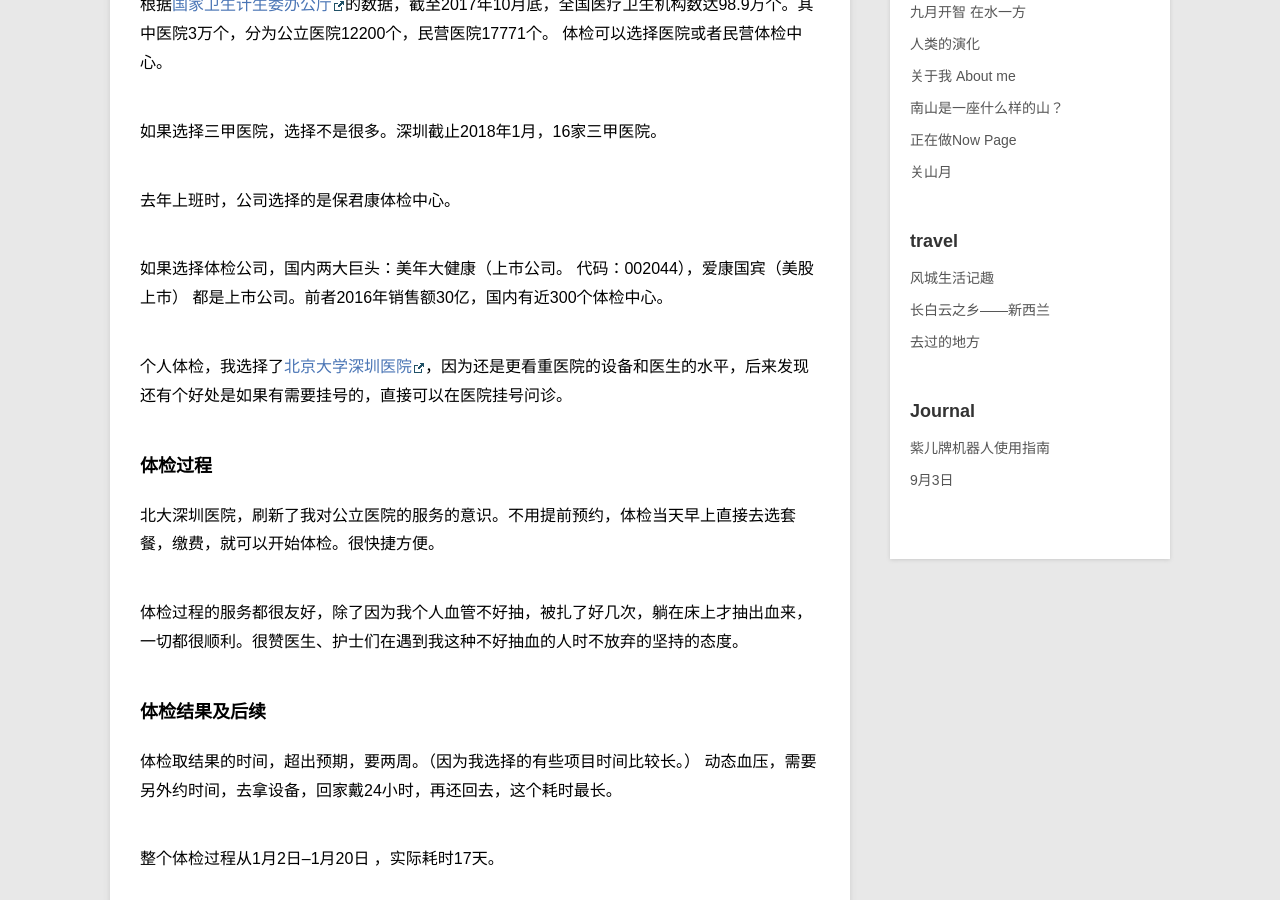
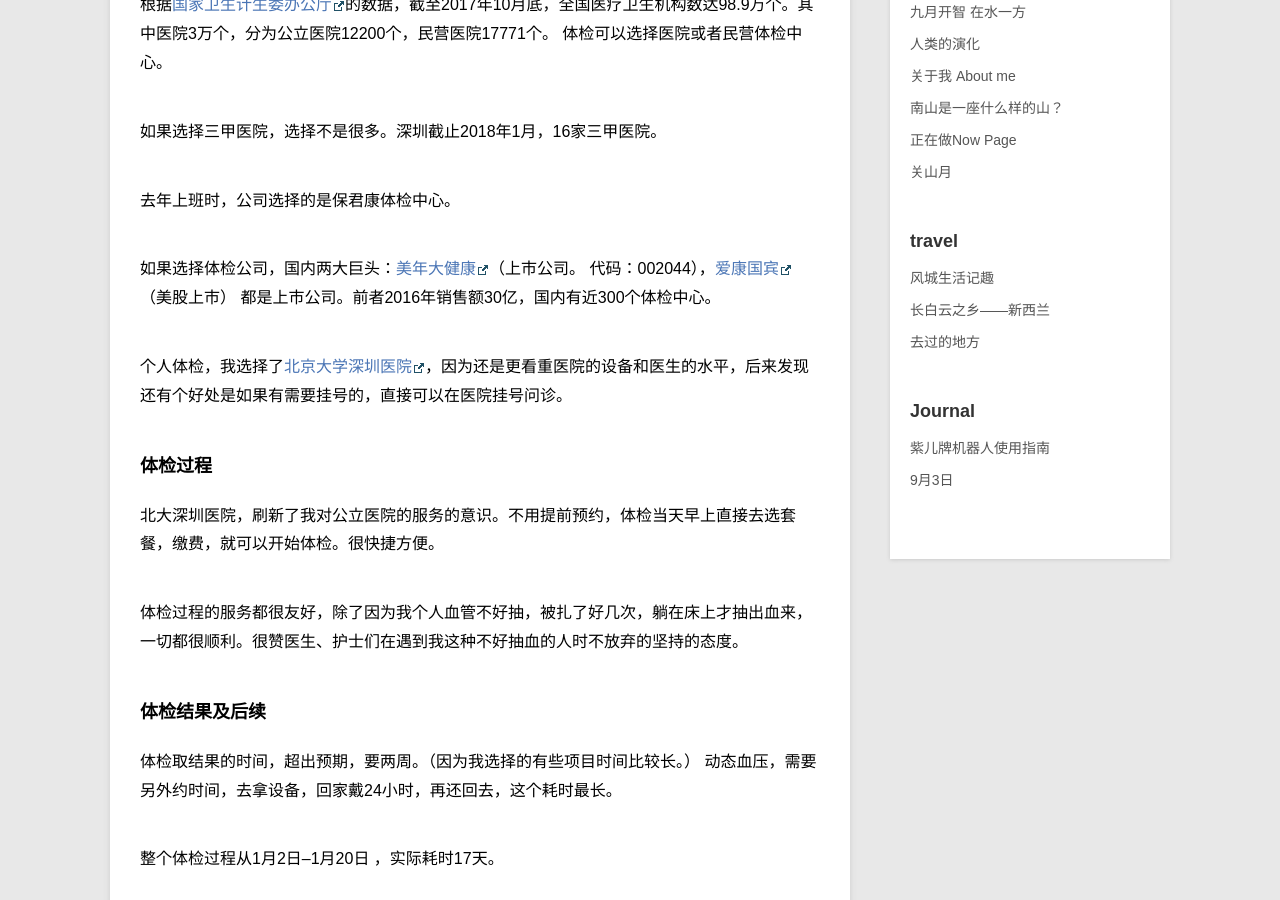
Before and after one commit to violettianjie/violettianjie.github.io, a Jekyll site: the page built from _posts/blog/2018-01-29-phyexam.md, in a window 1280 px wide and 900 px high, scrolled down 561 px. Built offline with Jekyll 4.4.1, drawn with Linux system fonts in a browser that asks for light colours; part of the change alters nothing that is shown.

```diff
--- a/_posts/blog/2018-01-29-phyexam.md
+++ b/_posts/blog/2018-01-29-phyexam.md
@@ -22,7 +22,7 @@ category: blog
 
 去年上班时，公司选择的是保君康体检中心。
 
-如果选择体检公司，国内两大巨头：美年大健康（上市公司。 代码：002044），爱康国宾（美股上市） 都是上市公司。前者2016年销售额30亿，国内有近300个体检中心。
+如果选择体检公司，国内两大巨头：[美年大健康](http://www.health-100.cn)（上市公司。 代码：002044），[爱康国宾](http://mall.ikang.com/index.html)（美股上市） 都是上市公司。前者2016年销售额30亿，国内有近300个体检中心。
 
 个人体检，我选择了[北京大学深圳医院](http://www.pkuszh.com)，因为还是更看重医院的设备和医生的水平，后来发现还有个好处是如果有需要挂号的，直接可以在医院挂号问诊。
 
```
